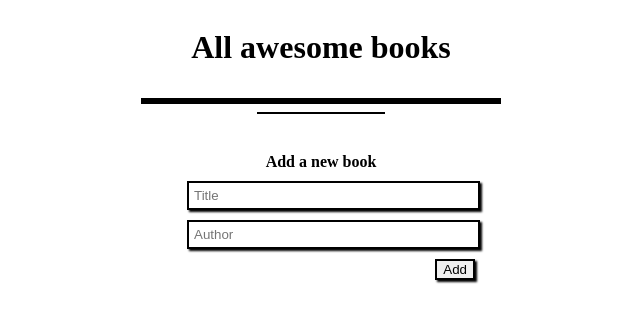
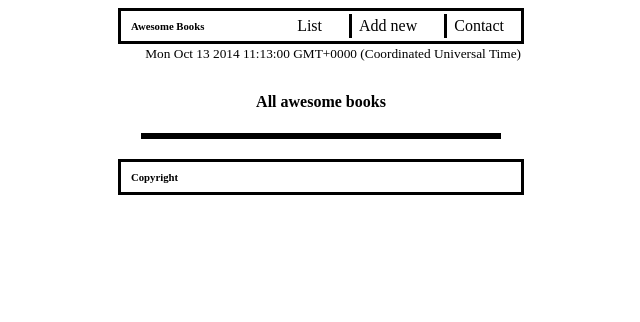
Before and after one commit to Elhambasir/Awesome_books, a website: page index.html in a window 1280 px wide. Shown: the whole page, without its empty margins (319-959 px from the left). Drawn offline with Linux system fonts and the light colour scheme.

Commit message:
Use SAP design pattern

```diff
--- a/index.html
+++ b/index.html
@@ -11,14 +11,26 @@
 
 <body>
     <div class="container">
-        <div class="title">
-            <h1>All awesome books</h1>
+        <header>
+            <div class="nav-brand">
+                <h6>Awesome Books </h6>
+            </div>
+            <div class="nav">
+                <ul>
+                    <li><a href="#" id="list">List</a></li>
+                    <li><a href="#" id="addNew">Add new</a></li>
+                    <li><a href="#" id="contact">Contact</a></li>
+                </ul>
+            </div>
+        </header>
+        <div class="dateTime">
+            <small id="date">ldskjfsdlkj</small>
         </div>
         <div class="list">
+            <h4>All awesome books</h4>
             <table class="table">
 
             </table>
-            <hr>
         </div>
         <div class="addToList">
             <h4>Add a new book</h4>
@@ -34,7 +46,13 @@
                 </div>
             </form>
         </div>
+        <!-- slkdjfsldjkfldsjk -->
     </div>
+    <footer>
+        <div class="footer-content">
+            <h6>Copyright</h6>
+        </div>
+    </footer>
     <script src="script.js"></script>
 </body>
 
--- a/script.js
+++ b/script.js
@@ -1,3 +1,32 @@
+const bookList = document.querySelector('.list');
+const addToList = document.querySelector('.addToList');
+const contact = document.querySelector('.contact');
+const btnList = document.querySelector('#list');
+const btnAddNew = document.querySelector('#addNew');
+const btnContact = document.querySelector('#contact');
+const datetime = new Date("October 13, 2014 11:13:00");
+const dateTimeContainer = document.querySelector('#date');
+dateTimeContainer.innerHTML = datetime;
+bookList.classList.add('show');
+
+btnList.addEventListener('click', () => {
+  bookList.classList.add('show');
+  contact.classList.remove('show');
+  addToList.classList.remove('show');
+});
+btnAddNew.addEventListener('click', () => {
+  addToList.classList.add('show');
+  bookList.classList.remove('show');
+  contact.classList.remove('show');
+});
+btnContact.addEventListener('click', () => {
+  contact.classList.add('show');
+  bookList.classList.remove('show');
+  addToList.classList.remove('show');
+});
+
+
+
 const titleInput = document.querySelector('.bookTitle');
 const authorInput = document.querySelector('.author');
 const addBtn = document.querySelector('.btnAdd');
@@ -58,8 +87,7 @@ class Books {
 
 const obj = new Books();
 window.location.reload = obj.retrieveData();
-addBtn.addEventListener('click', (e) => {
-  e.preventDefault();
+addBtn.addEventListener('click', () => {
   obj.addBooks();
 })
 
--- a/style.css
+++ b/style.css
@@ -15,6 +15,7 @@ table td {
 .list {
   width: 90%;
   padding: 10px;
+  display: none;
 }
 
 form > * {
@@ -39,9 +40,8 @@ div.list hr {
   border: 1px solid black;
 }
 
-.addToList h4 {
+h4 {
   text-align: center;
-  margin-bottom: 0;
 }
 
 .btnAddCover {
@@ -65,10 +65,10 @@ div.list hr {
 .addToList {
   text-align: center;
   width: 90%;
-  display: flex;
   justify-content: center;
   align-items: center;
   flex-direction: column;
+  display: none;
 }
 
 form {
@@ -86,3 +86,77 @@ form input {
   border: 2px solid black;
   box-shadow: 2px 2px 2px black;
 }
+
+header {
+  width: 100%;
+  height: 30px;
+  display: flex;
+  justify-content: space-between;
+  border: 3px solid black;
+  align-items: center;
+}
+
+header .nav-brand {
+  margin-left: 10px;
+}
+
+.dateTime {
+  width: 100%;
+  text-align: right;
+}
+
+header .nav ul {
+  margin: 0;
+  padding: 0;
+  display: flex;
+  justify-content: space-between;
+  align-items: center;
+}
+
+header .nav ul li {
+  border-left: 3px solid black;
+  list-style: none;
+  margin: 0 10px;
+  padding: 3px 7px;
+}
+
+header .nav ul li:first-child {
+  border: none;
+}
+
+header .nav ul li a {
+  color: black;
+  text-decoration: none;
+}
+
+header .nav ul li a:focus {
+  color: blue;
+}
+
+.contact {
+  display: none;
+}
+
+.show {
+  display: block;
+}
+
+.hide {
+  display: none;
+}
+
+footer {
+  max-width: 400px;
+  height: 30px;
+  margin: 0 auto;
+  margin-top: 10px;
+  display: flex;
+  justify-content: flex-start;
+  flex-direction: row;
+  align-items: center;
+  border: 3px solid black;
+}
+
+footer .footer-content {
+  margin-left: 10px;
+}
```
